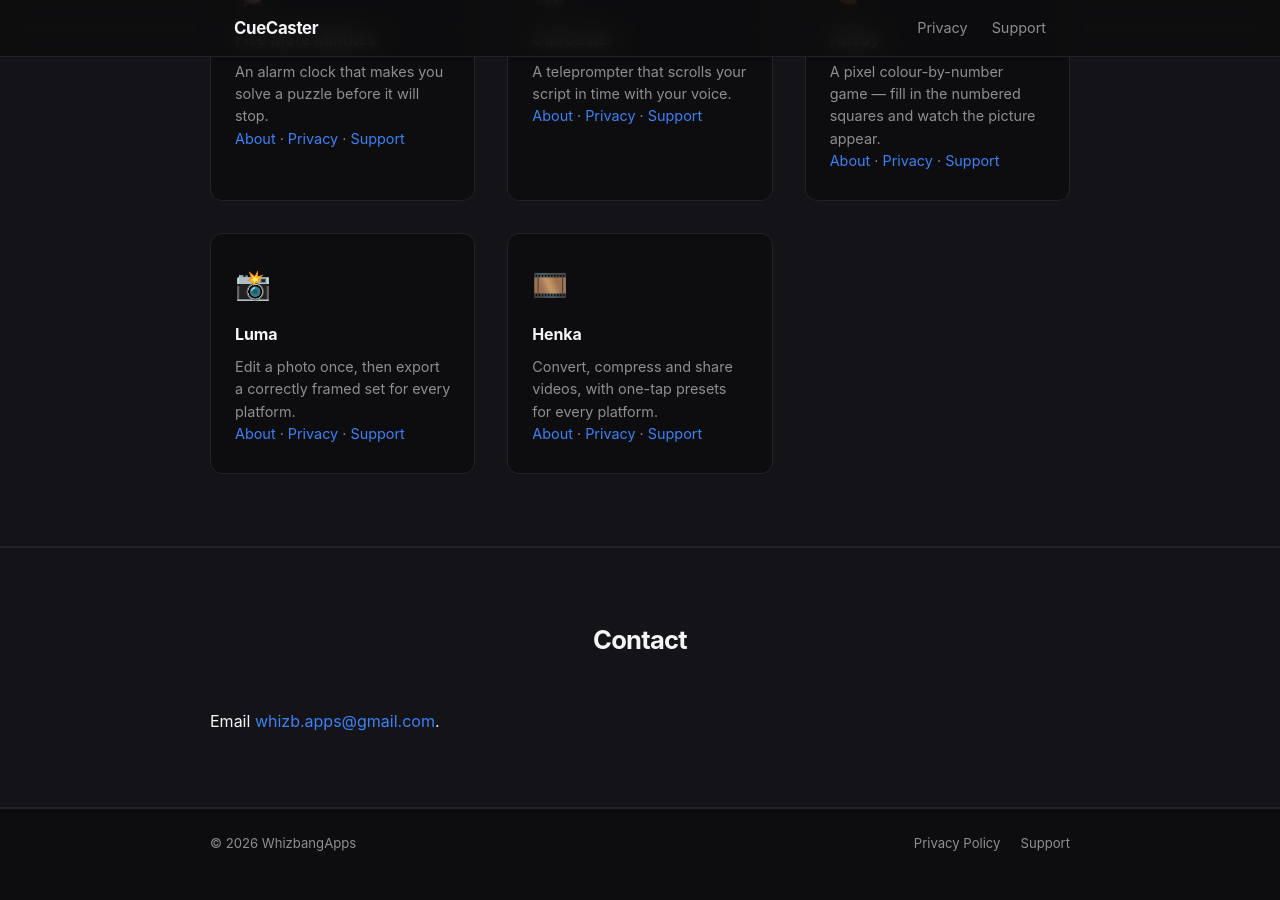
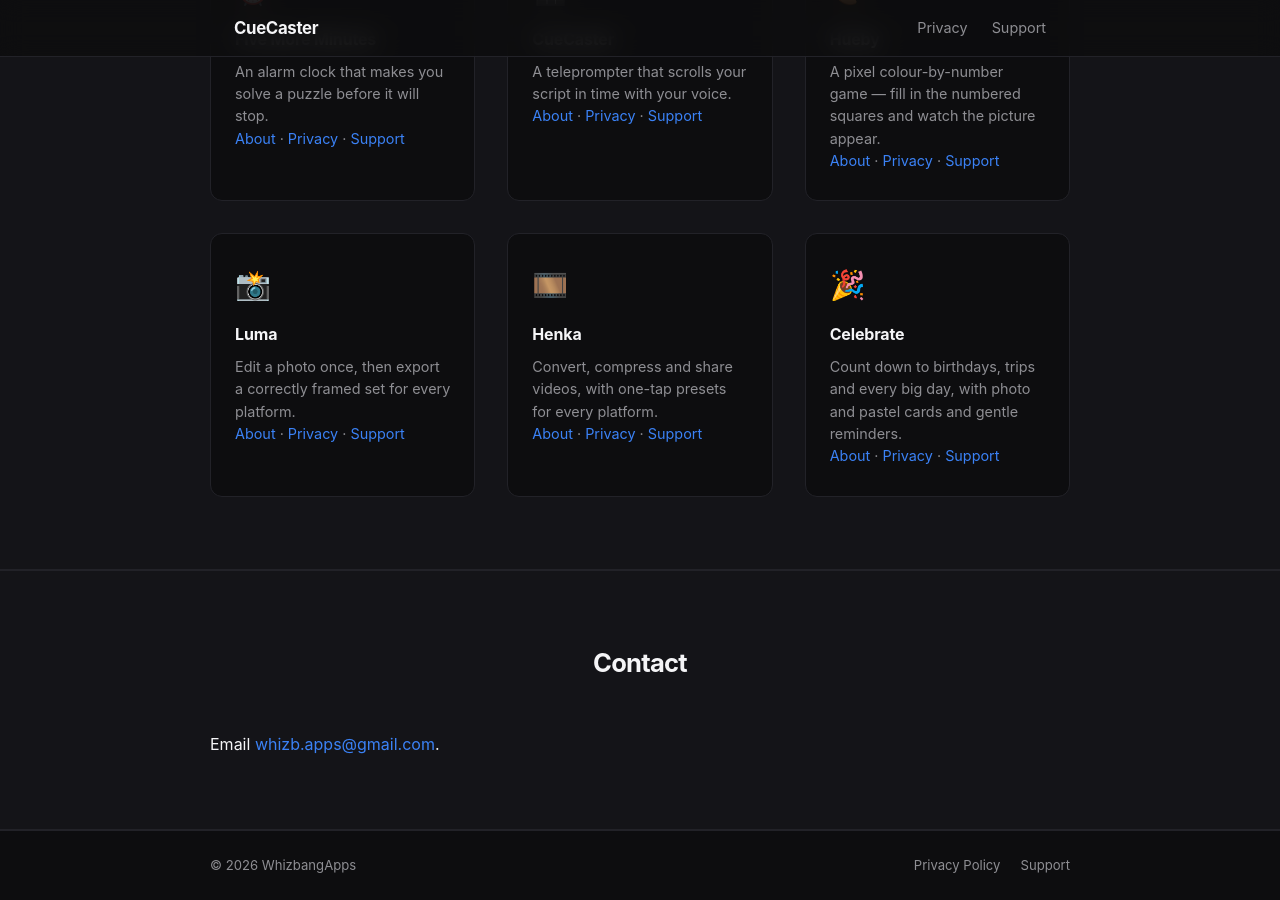
Before and after one commit to WhizbangApps/whizbangapps.github.io, a Jekyll site: the page built from index.md, in a window 1280 px wide and 900 px high, scrolled down 655 px. Built offline with Jekyll 4.4.1, drawn with Linux system fonts in a browser that asks for light colours; before the commit the page ends 1533 px from its top, so only the background shows below that.

Commit message:
Add Celebrate to the apps list
Co-Authored-By: Claude Opus 5.5 <noreply@anthropic.com>

```diff
--- a/index.md
+++ b/index.md
@@ -43,6 +43,12 @@ title: Whizbang Apps
         <p>Convert, compress and share videos, with one-tap presets for every platform.</p>
         <p><a href="/Henka/">About</a> · <a href="/Henka/privacy">Privacy</a> · <a href="/Henka/support">Support</a></p>
       </div>
+      <div class="feature-card">
+        <div class="feature-icon">🎉</div>
+        <h3>Celebrate</h3>
+        <p>Count down to birthdays, trips and every big day, with photo and pastel cards and gentle reminders.</p>
+        <p><a href="/Celebrate/">About</a> · <a href="/Celebrate/privacy">Privacy</a> · <a href="/Celebrate/support">Support</a></p>
+      </div>
     </div>
   </div>
 </section>
```
